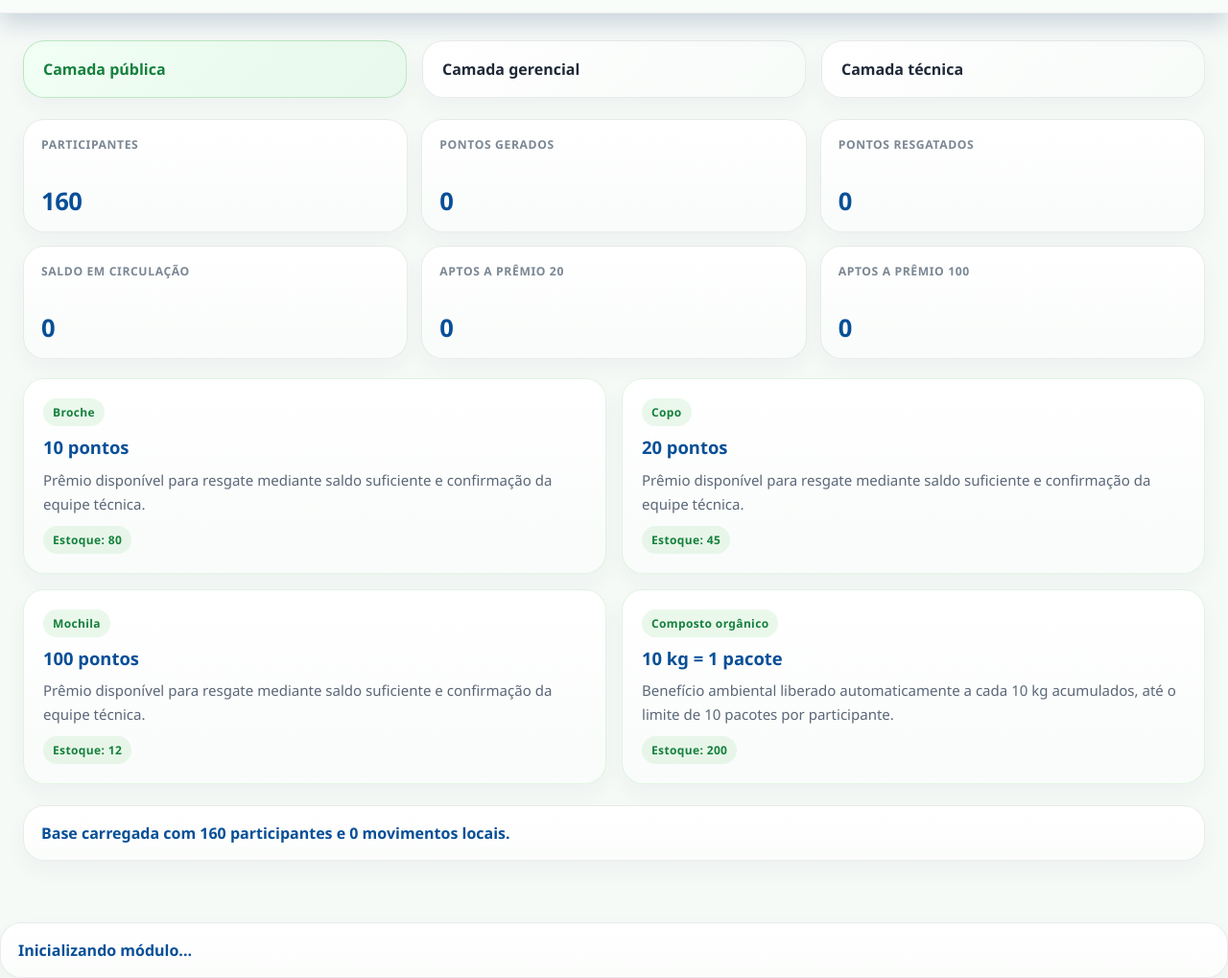
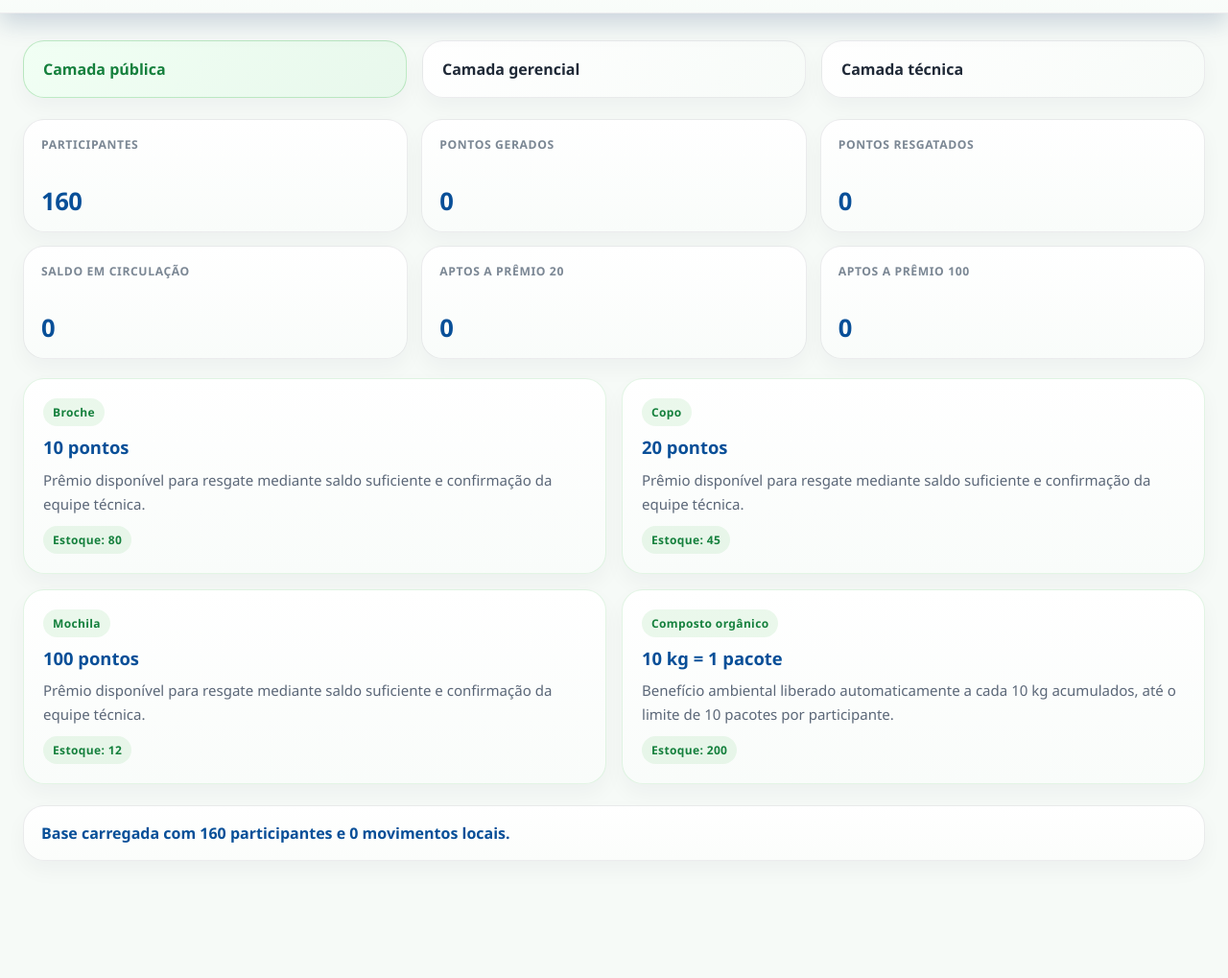
Before and after one commit to lkasemiro/Portal-DMA, a plain HTML site: page recicla-fase2.html in a window 1280 px wide. Shown: the part 68-1087 px from the top of the page at 96% size. After the commit the page ends 1029 px from the top, so only its background shows below. Drawn offline with Linux system fonts and the light colour scheme.

Commit message:
Remove duplicate HTML structure from recicla-fase2.html
Removed duplicate HTML structure and ensured proper formatting.

```diff
--- a/recicla-fase2.html
+++ b/recicla-fase2.html
@@ -272,19 +272,3 @@ Enquanto isso, a equipe pode acessar a nova interface pelo botão
 
 </body>
 </html>
-
-
-
-<footer class="module-footer">
-
-<p id="fase2DbStatus">Inicializando módulo...</p>
-
-</footer>
-
-
-</main>
-
-<script src="./js/recicla-fase2.js"></script>
-
-</body>
-</html>
```
